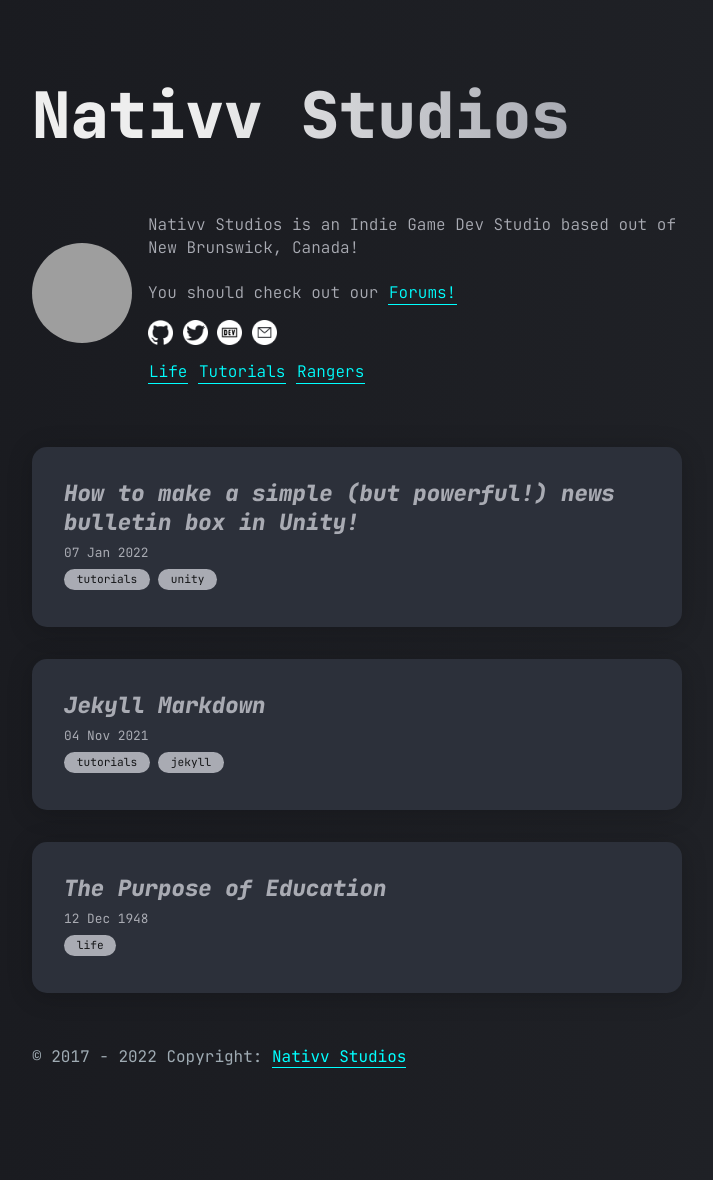
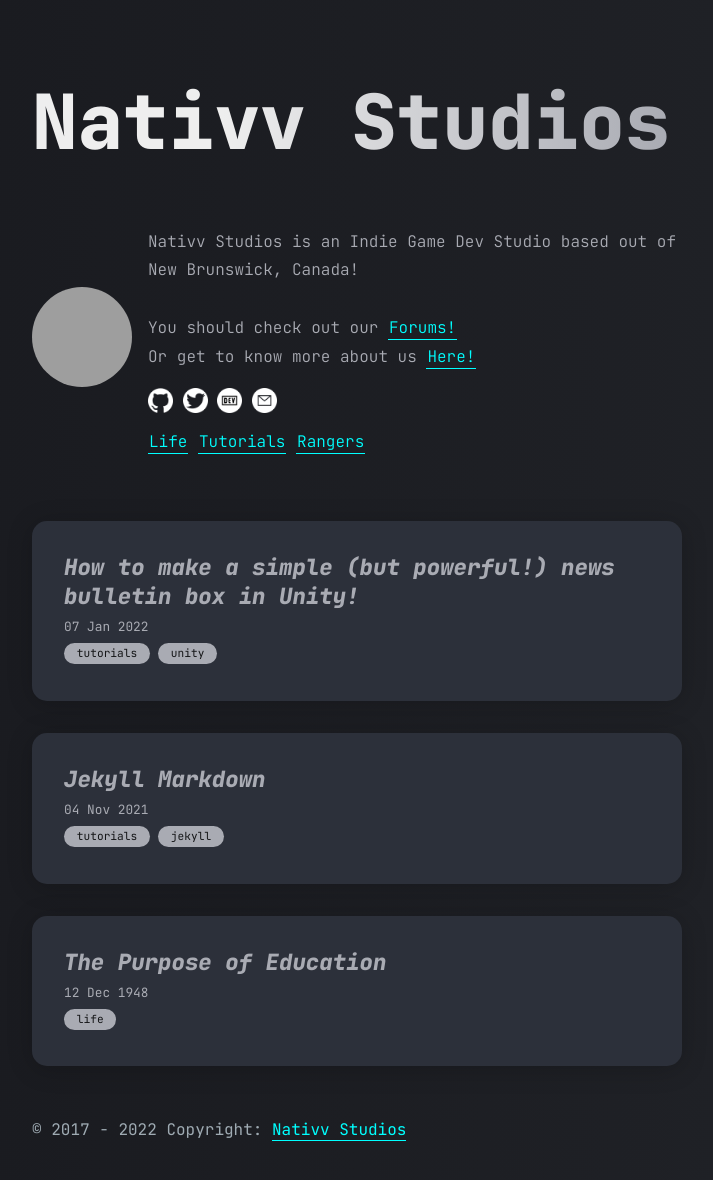
Before and after one commit to nativvstudios/nativvstudios.github.io, a Jekyll site: the page built from index.md, in a window 1280 px wide, cut to the strip 0-1258 px from the top of the page. Shown: the top 1180 px of the strip, without its empty margins (283-996 px from the left). Built offline with Jekyll 4.4.1, drawn with Linux system fonts in a browser that asks for light colours; some web fonts are replaced; grey boxes are pictures that could not be loaded.

Commit message:
Changes: -Adding about page, testing the url

```diff
--- a/_data/author.yml
+++ b/_data/author.yml
@@ -6,7 +6,8 @@
   </p>
   <br/>
   <p>
-    You should check out our <a href='https://forums.nativvstudios.com'>Forums!</a>
+    You should check out our <a href='https://forums.nativvstudios.com'>Forums!</a> <br/>
+    Or get to know more about us <a href='/about.html'>Here!</a>
   </P>
 "
 email: whyherro@nativvstudios.com
--- a/_sass/blog.scss
+++ b/_sass/blog.scss
@@ -54,8 +54,8 @@
     background: linear-gradient(to right, #eeeeee 30%, #a9abb3 100%);
     -webkit-background-clip: text;
     -webkit-text-fill-color: transparent;
-    font-size: 4rem;
-    font-weight: 900;
+    font-size: 4.75rem;
+    font-weight: 800;
     line-height: 110%;
     color: var(--white-1);
   }
@@ -92,7 +92,7 @@
 
 
 #text-wrapper {
-  line-height: 1.4rem;
+  line-height: 1.8rem;
   font-weight: 300;
   max-width: 100%;
   a {
--- /dev/null
+++ b/about.md
@@ -0,0 +1,4 @@
+---
+title: About
+layout: about
+---
--- a/assets/css/post.scss
+++ b/assets/css/post.scss
@@ -4,6 +4,8 @@
 
 @import url("https://fonts.googleapis.com/css2?family=JetBrains+Mono:ital,wght@0,100;0,300;0,400;0,800;1,100;1,300;1,400;1,800&display=swap"), url('https://fonts.googleapis.com/css2?family=Open+Sans&display=swap');
 @import url('https://fonts.googleapis.com/css2?family=Oxygen+Mono&display=swap');
+@import url('https://fonts.googleapis.com/css2?family=Anonymous+Pro:ital,wght@700;1,400;1,700&display=swap');
+
 
 
 :root {
@@ -34,7 +36,7 @@
 
 html, body {
   color: var(--white-2);
-  font-family: "Oxygen Mono", monospace;
+  font-family: "Anonymous Pro", monospace;
   line-height: 2rem;
   background: linear-gradient(to bottom, #131417, #191a1f, #1e1f26, #212328, #2c303a);
   background-size: 100%;
@@ -94,6 +96,8 @@
 }
 
 .site-title {
+  font-family: 'JetBrains Mono', monospace;
+  font-weight: 800;
   display:block;
   background: linear-gradient(to right, #eeeeee 0%, #a9abb3 100%);
 	-webkit-background-clip: text;
```
Also changed, not shown: _layouts/about.html (added, +29 -0 lines), all_collections/_posts/2022-01-07-unity-news-info-box.md (+1 -2 lines).
